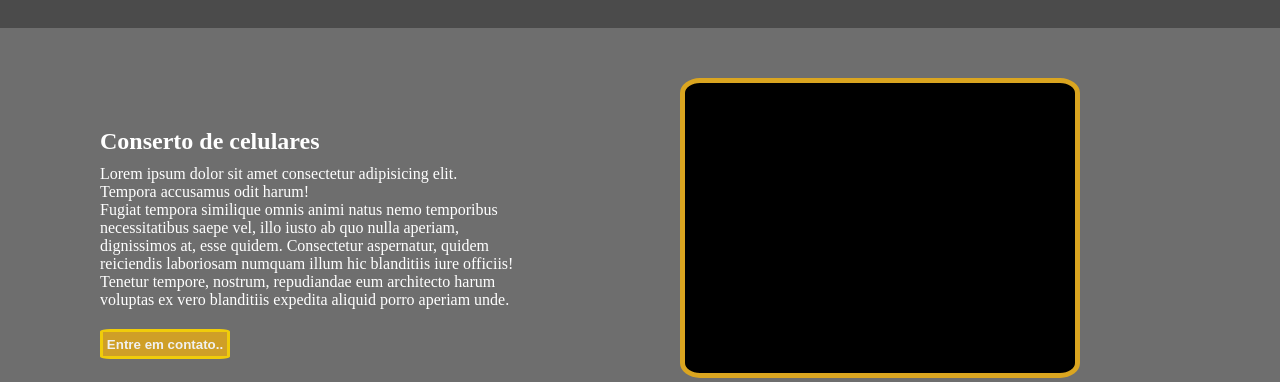
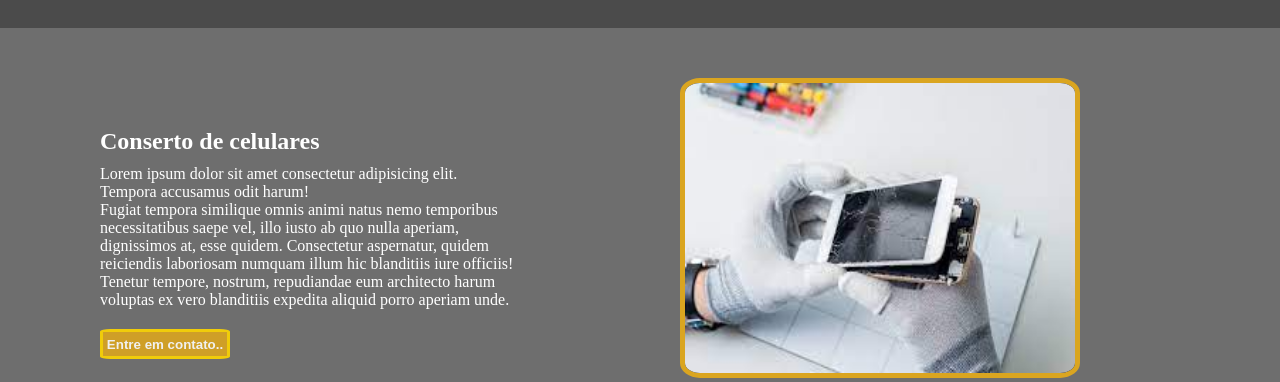
Before and after one commit to IcaroLimaBatista/LojaReparoDeCelulares, a plain HTML site: page index.html in a window 1280 px wide. Shown: the part 572-954 px from the top of the page. Drawn offline with Linux system fonts and the light colour scheme.

Commit message:
Version com foto do celular

```diff
--- a/index.html
+++ b/index.html
@@ -33,7 +33,7 @@
                     <h2>Conserto de celulares</h2>
                     <p>Lorem ipsum dolor sit amet consectetur adipisicing elit. <br> Tempora accusamus odit harum! <br> Fugiat tempora similique omnis animi natus nemo temporibus<br> necessitatibus saepe vel, illo iusto ab quo nulla aperiam,<br> dignissimos at, esse quidem. Consectetur aspernatur, quidem <br>reiciendis laboriosam numquam illum hic blanditiis iure officiis! <br> Tenetur tempore, nostrum, repudiandae eum architecto harum <br>voluptas ex vero blanditiis expedita aliquid porro aperiam unde.</p>
                     <button>Entre em contato..</button>
-                    <div class="img2"></div>
+                    <img src="./photos/celular-reparo.jpg" alt="">
                 </div>
             </section>
         </div>
--- a/main.css
+++ b/main.css
@@ -98,7 +98,7 @@
     color: white;
 }
 
-.container-conserto .img2{
+.container-conserto img{
     position: absolute;
     right: 200px;
     top: 650px;
```
Also changed, not shown: photos/celular-reparo.jpg (added).
